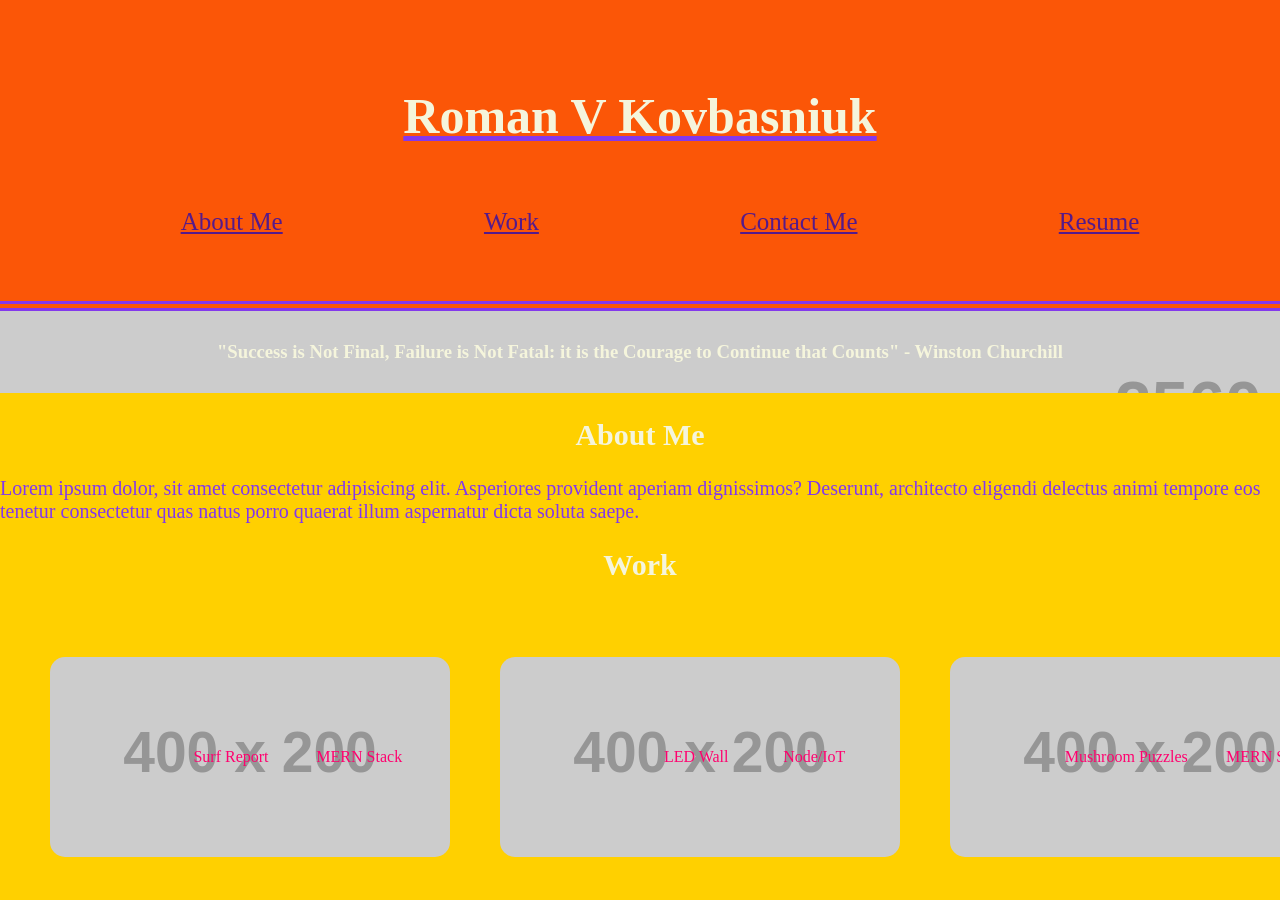
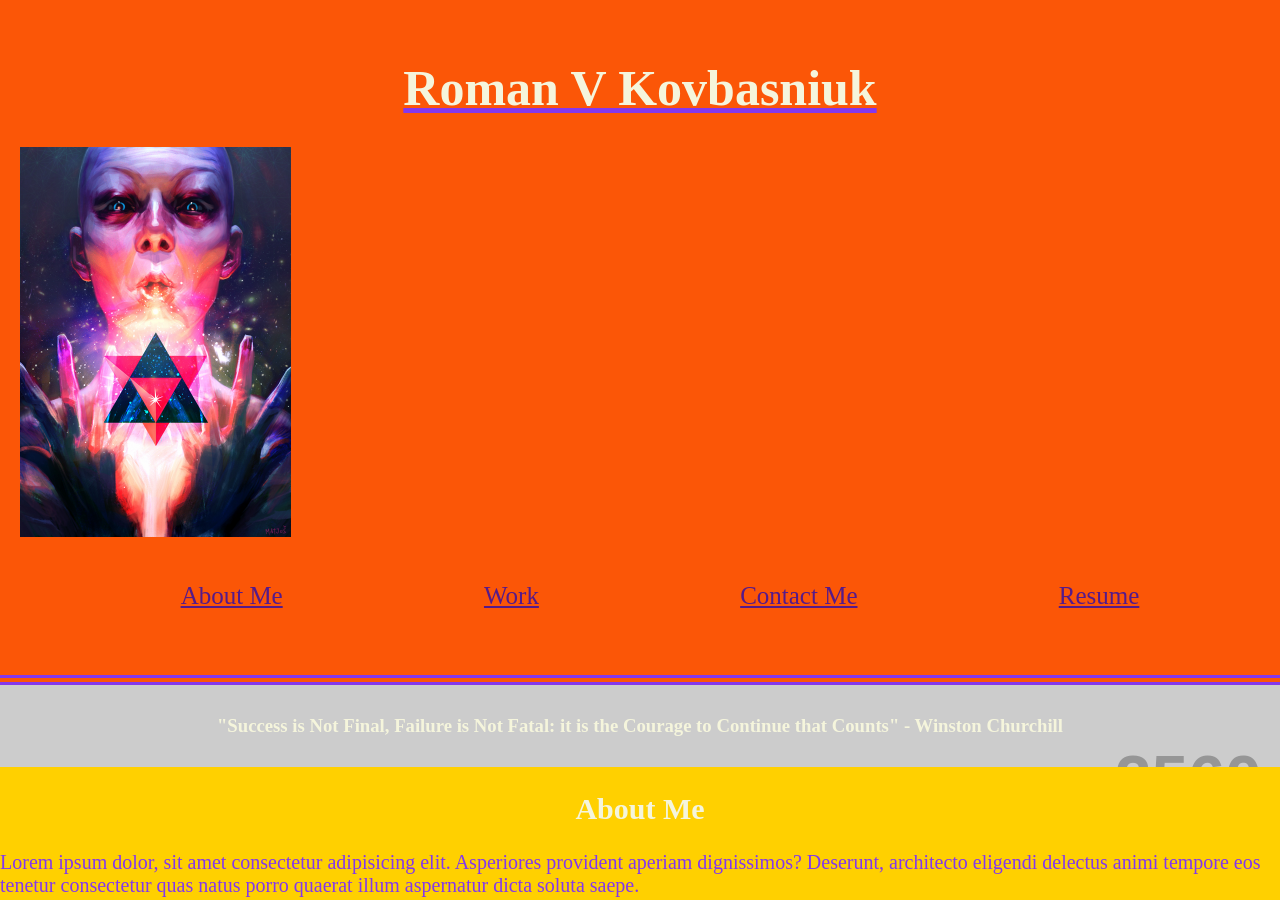
Before and after one commit to Zero-0X/Challenge_2_Custom_Responsive_Website, a plain HTML site: page index.html in a window 1280 px wide. Shown: the top 900 px of the page. Drawn offline with Linux system fonts and the light colour scheme; placeholder pictures from the web are drawn by us.

Commit message:
added & embedded img file into html, and added complimentary css, trying to understand overflow-clip-margin in order to center the img

```diff
--- a/assets/css/style.css
+++ b/assets/css/style.css
@@ -16,17 +16,8 @@ header, footer {
     border-bottom: 10px double #8338ec;
     background-color: #fb5607;
 }
-/* nav */
-header nav {
-    display: flex;
-    flex-direction: column;
-    justify-content: center;
-    font-size: 20px;
-    padding: 10px;
-    margin: 10px;
-}
-/* Zero-X */
-header nav h1 {
+/* h1*/
+header h1{
     display: flex;
     justify-content: center;
     align-items: stretch;
@@ -36,6 +27,23 @@ header nav h1 {
     color: beige;
     text-decoration: underline #8338ec;
     border-radius: 15px;
+}
+/* header avatar */
+header img {
+    display: flex;
+    justify-content: center;
+    margin: 0px;
+    width: 271px;
+    height: 390px;
+}
+/* nav */
+header nav {
+    display: flex;
+    flex-direction: column;
+    justify-content: center;
+    font-size: 20px;
+    padding: 10px;
+    margin: 10px;
 }
 /* need to figure out how to push the li to the right of the page */
 /* nav li */
--- a/index.html
+++ b/index.html
@@ -11,8 +11,10 @@
 
 <body>
     <header>
+        <h1>Roman V Kovbasniuk</h1>
+        <img src="https://github.com/Zero-0X/Challenge_2_Custom_Responsive_Website/blob/main/assets/xy_by_matjosh_d49ki07.jpg?raw=true" alt="XY elemental">
         <nav>
-            <h1>Roman V Kovbasniuk</h1>
+
             <ul>
                 <li>
                     <a href="">About Me</a>
```
